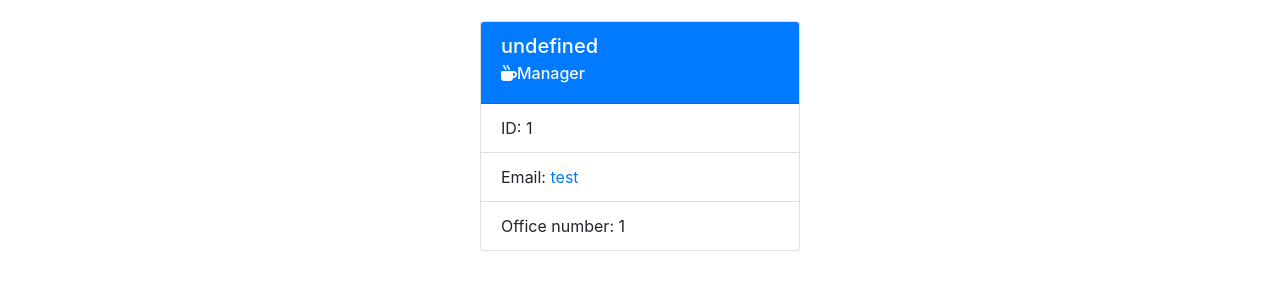
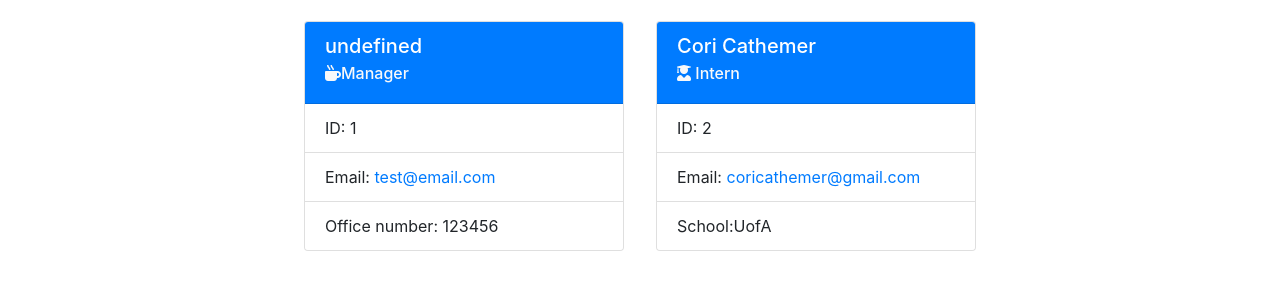
Before and after one commit to coricathemer/team-profile-generator, a website: page dist/index.html in a window 1280 px wide. Shown: the part 103-392 px from the top of the page. Drawn offline with nearby package versions, Linux system fonts and the light colour scheme.

Commit message:
added screenshot and updated README.md

```diff
--- a/dist/index.html
+++ b/dist/index.html
@@ -32,12 +32,24 @@
         </div>
         <ul class="list-group list-group-flush">
             <li class="list-group-item">ID: 1</li>
-            <li class="list-group-item">Email: <a href="mailto: test" class="card-link">test</a></li>
-            <li class="list-group-item">Office number: 1</li>
+            <li class="list-group-item">Email: <a href="mailto: test@email.com" class="card-link">test@email.com</a></li>
+            <li class="list-group-item">Office number: 123456</li>
         </ul>
     </div>
 
 
+
+      <div class="card m-3" style="width: 20rem;">
+          <div class="card-header text-white bg-primary">
+              <h5 class="card-title">Cori Cathemer</h5>
+              <h6 class="card-subtitle mb-2 text-light"><i class="fas fa-user-graduate"></i> Intern</h6>
+          </div>
+          <ul class="list-group list-group-flush">
+              <li class="list-group-item">ID: 2</li>
+              <li class="list-group-item">Email: <a href="mailto: coricathemer@gmail.com" class="card-link">coricathemer@gmail.com</a></li>
+              <li class="list-group-item">School:UofA</li>
+          </ul>
+      </div>
 
             </div>
         </div>
```
Also changed, not shown: README.md, assets/imgs/team-profile-generator.png (added).
